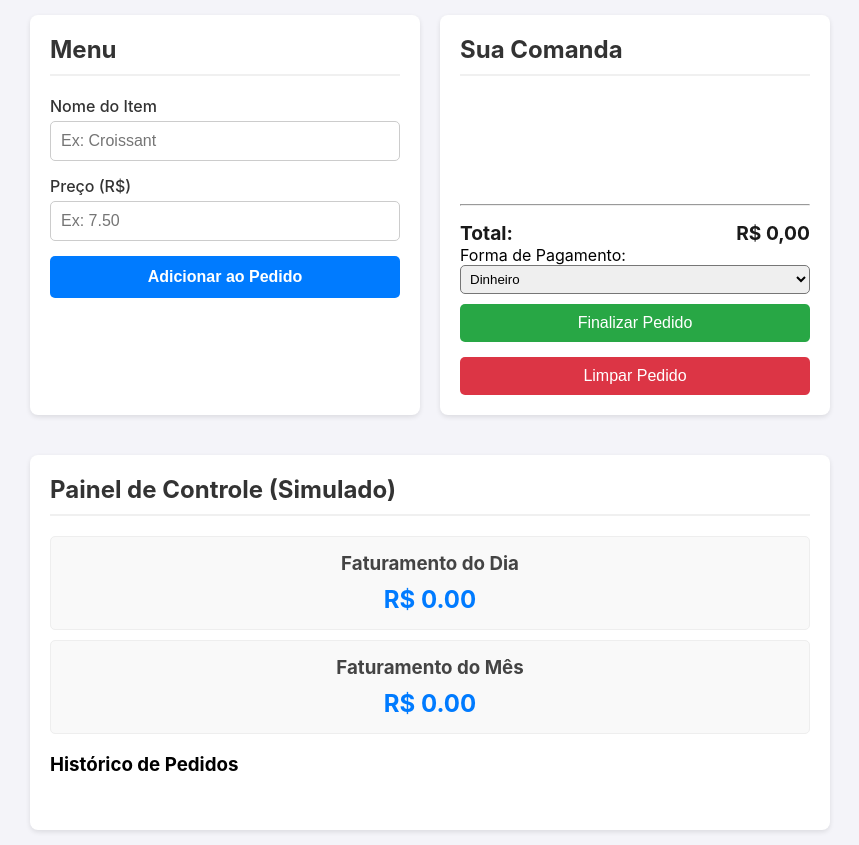
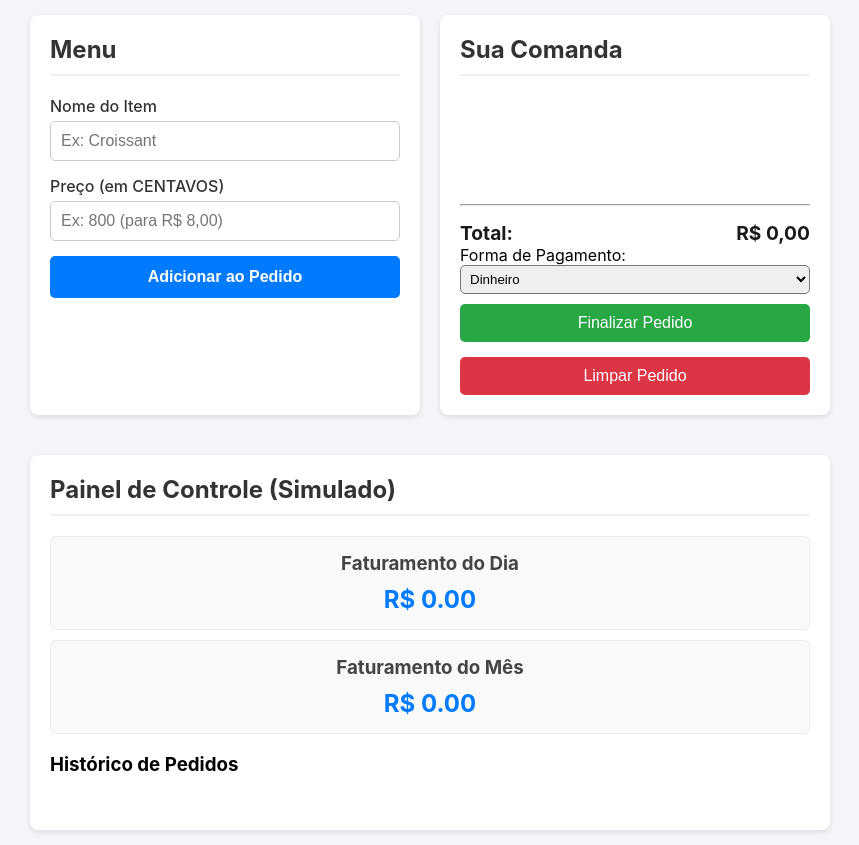
Before and after one commit to Jessedev01/jesse.github.io, a plain HTML site: page projetos/comandas-cafe/index.html in a window 1280 px wide. Shown: the whole page, without its empty margins (210-1069 px from the left). Drawn offline with Linux system fonts and the light colour scheme.

Commit message:
Change price input to cents and update label

```diff
--- a/projetos/comandas-cafe/index.html
+++ b/projetos/comandas-cafe/index.html
@@ -18,8 +18,8 @@
           <input type="text" id="item-nome" placeholder="Ex: Croissant" required>
         </div>
         <div class="form-group">
-          <label for="item-preco">Preço (R$)</label>
-          <input type="number" id="item-preco" step="0.01" min="0.01" placeholder="Ex: 7.50" required>
+          <label for="item-preco">Preço (em CENTAVOS)</label>
+          <input type="number" id="item-preco" step="1" min="1" placeholder="Ex: 800 (para R$ 8,00)" required>
         </div>
         <button type="submit" class="btn-adicionar">Adicionar ao Pedido</button>
       </form>
```
